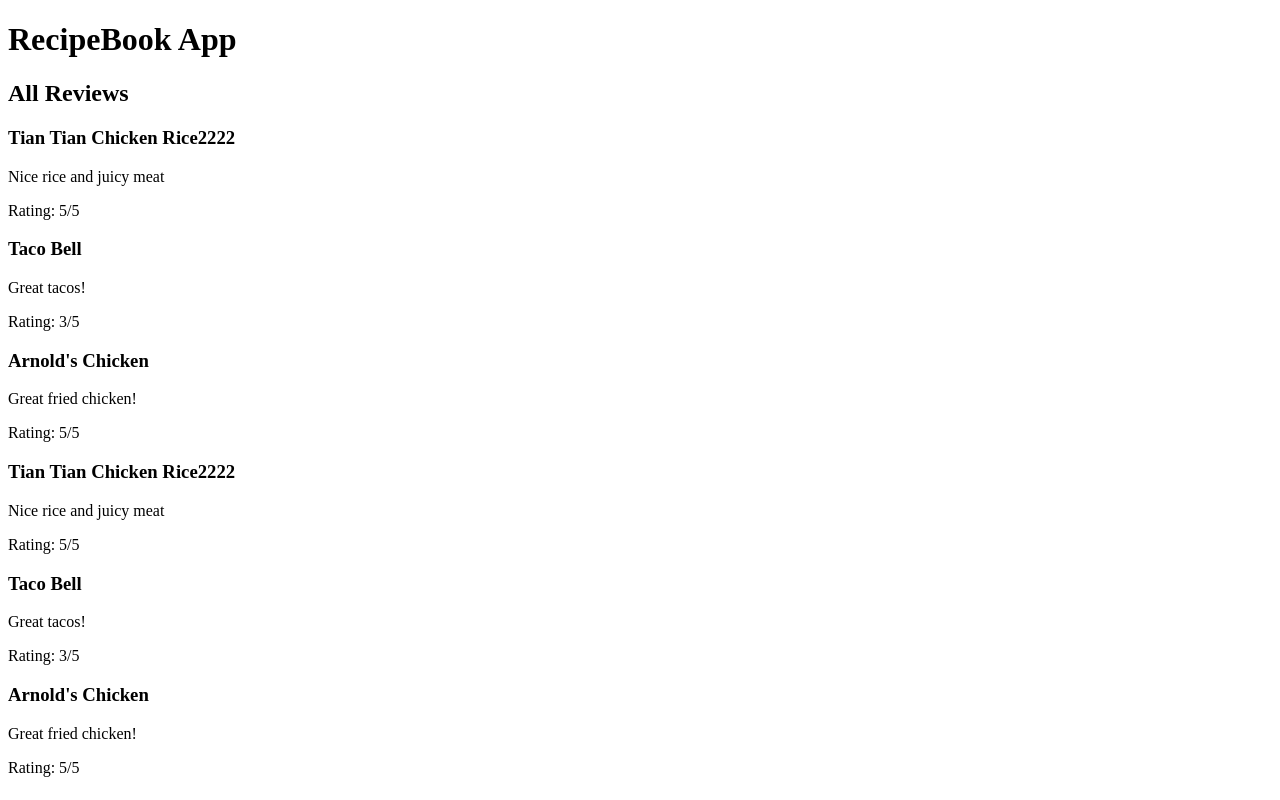
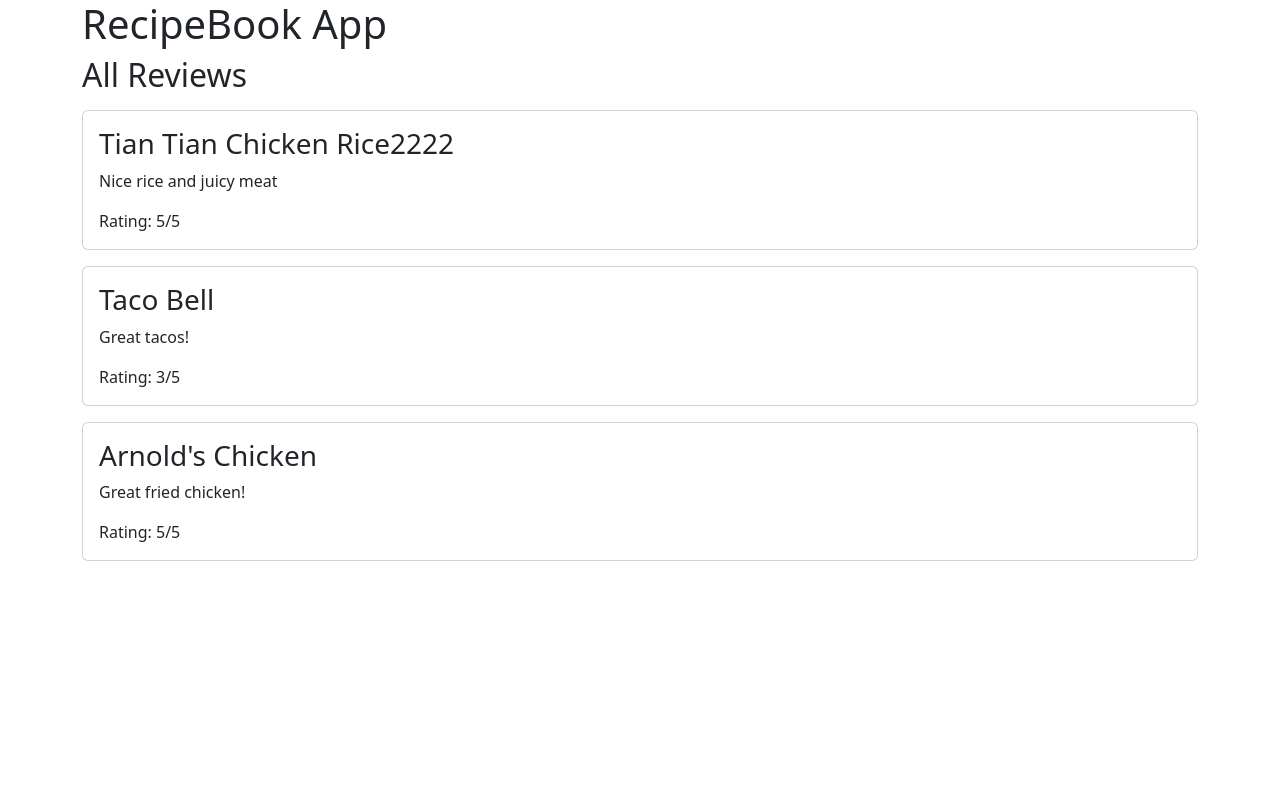
Before and after one commit to kunxin-chor/04-spa-crud, a React (Vite) app: page / in a window 1280 px wide. Built offline with nearby package versions, Linux system fonts and the light colour scheme.

Commit message:
Added bootstrap and used bootstrap for formatting

```diff
--- a/package.json
+++ b/package.json
@@ -10,6 +10,7 @@
     "preview": "vite preview"
   },
   "dependencies": {
+    "bootstrap": "^5.3.2",
     "react": "^18.2.0",
     "react-dom": "^18.2.0",
     "react-router-dom": "^6.16.0"
--- a/src/App.jsx
+++ b/src/App.jsx
@@ -6,10 +6,15 @@
 import EditReview from './pages/EditReview';
 import AddReview from './pages/AddReview';
 
+// import bootstrap
+import 'bootstrap/dist/css/bootstrap.min.css';
+
 function App() {
 
   return (
     <>
+
+    <div className="container">
     <h1>RecipeBook App</h1>
     {/* All the routes must be defined as children of the BrowserRouter */}
      <BrowserRouter>
@@ -24,6 +29,7 @@
         }/>
       </Routes>
      </BrowserRouter>
+     </div>
     </>
   )
 }
--- a/src/pages/ShowReviews.jsx
+++ b/src/pages/ShowReviews.jsx
@@ -51,20 +51,23 @@
   return (
     <>
       <h2>All Reviews</h2>
-      {renderReviews()}
-
+      {/* Rendering list via functions */}
+      {/* {renderReviews()} */}
 
       {
         // returns a new array
         // each element of the new array is transformed an element in an array
-        reviews.map((r,index)=>{
-            return  (<div key={r._id}>
-            <h3>{r.restaurant}</h3>
-            <p>{r.review}</p>
-            <p>Rating: {r.rating}/5</p>
-          </div>);
+        reviews.map((r, index) => {
+          return (
+            <div className="card mt-3" key={r._id}>
+              <div className="card-body">
+                <h3 className="card-title">{r.restaurant}</h3>
+                <p className="card-text">{r.review}</p>
+                <p className="card-text">Rating: {r.rating}/5</p>
+              </div>
+            </div>
+          );
         })
-
       }
     </>
   );
```
Also changed, not shown: 2 other files (tests, documents, lock files or other folders).
